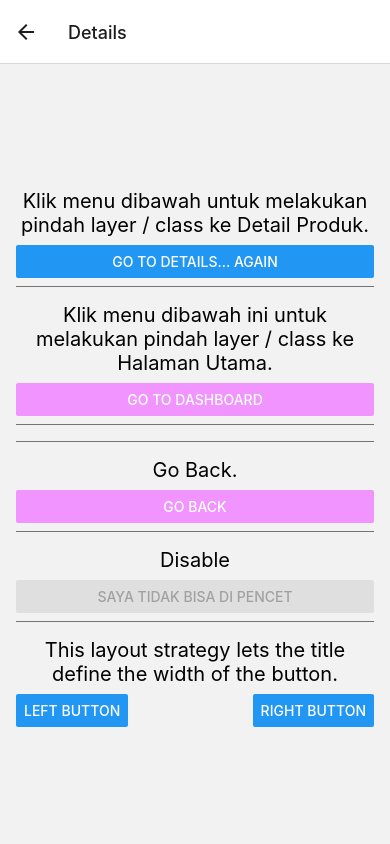
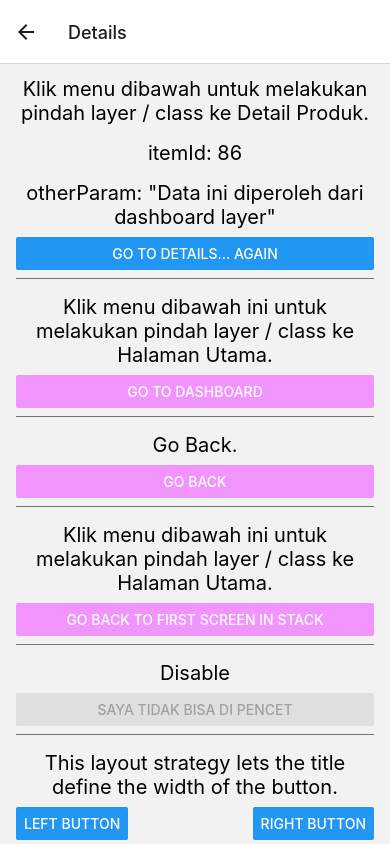
Before and after one commit to mnindrazaka/react-native-starter, a React Native app: screen / in a window 390 px wide. Both pictures are taken after a click on the button "GO TO DETAILS PRODUCT". Built offline with nearby package versions, Linux system fonts and the light colour scheme.

Commit message:
Passing data

```diff
--- a/App.js
+++ b/App.js
@@ -21,22 +21,39 @@ return (
     </Text>
     <Button
     title='Go to Details Product'
-    onPress={() => navigation.navigate('Details')}
+    onPress={() => navigation.navigate('Details',{itemId:86,
+    otherParam: 'Data ini diperoleh dari dashboard layer',})}
     />
   </View>
 );
 }
 
-function DetailsProduct({navigation}){
+function DetailsProduct({route, navigation}){
+
+  const {itemId, otherParam} = route.params;
+
   return (
   <SafeAreaView style={style.container}>
   <View>
+
     <Text style={style.title}>
       Klik menu dibawah untuk melakukan pindah layer / class ke Detail Produk.
     </Text>
+
+    <Text style= {style.title}>
+      itemId: {JSON.stringify(itemId)}
+    </Text>
+
+    <Text style = {style.title}>
+      otherParam: {JSON.stringify(otherParam)}
+    </Text>
+
     <Button
       title="Go to Details... again"
-      onPress={() => navigation.push('Details')}
+      onPress={() => navigation.push('Details', {
+        itemId:Math.floor(Math.random()*100),
+      })
+    }
     />
   </View>
   <Separator />
@@ -50,7 +67,6 @@ function DetailsProduct({navigation}){
       onPress={() => navigation.navigate('Home')}
     />
   </View>
-  <Separator />
 
   <Separator />
   <View>
@@ -65,6 +81,19 @@ function DetailsProduct({navigation}){
   </View>
   <Separator />
 
+
+  <View>
+    <Text style={style.title}>
+    Klik menu dibawah ini untuk melakukan pindah layer / class ke Halaman Utama.
+    </Text>
+    <Button
+      title="Go back to first screen in stack"
+      color="#f194ff"
+      onPress={() => navigation.popToTop()}
+    />
+  </View>
+  <Separator />
+
   <View>
     <Text style={style.title}>
      Disable
@@ -75,12 +104,14 @@ function DetailsProduct({navigation}){
       onPress={() => Alert.alert('Cannot press this one')}
     />
   </View>
+  <Separator />
 
-  <Separator />
+
   <View>
     <Text style={style.title}>
       This layout strategy lets the title define the width of the button.
     </Text>
+
     <View style={style.fixToText}>
       <Button
         title="Left button"
@@ -89,9 +120,11 @@ function DetailsProduct({navigation}){
       <Button
         title="Right button"
         onPress={() => Alert.alert('Right button pressed')}
+
       />
     </View>
   </View>
+
 </SafeAreaView>
   )
 }
```
